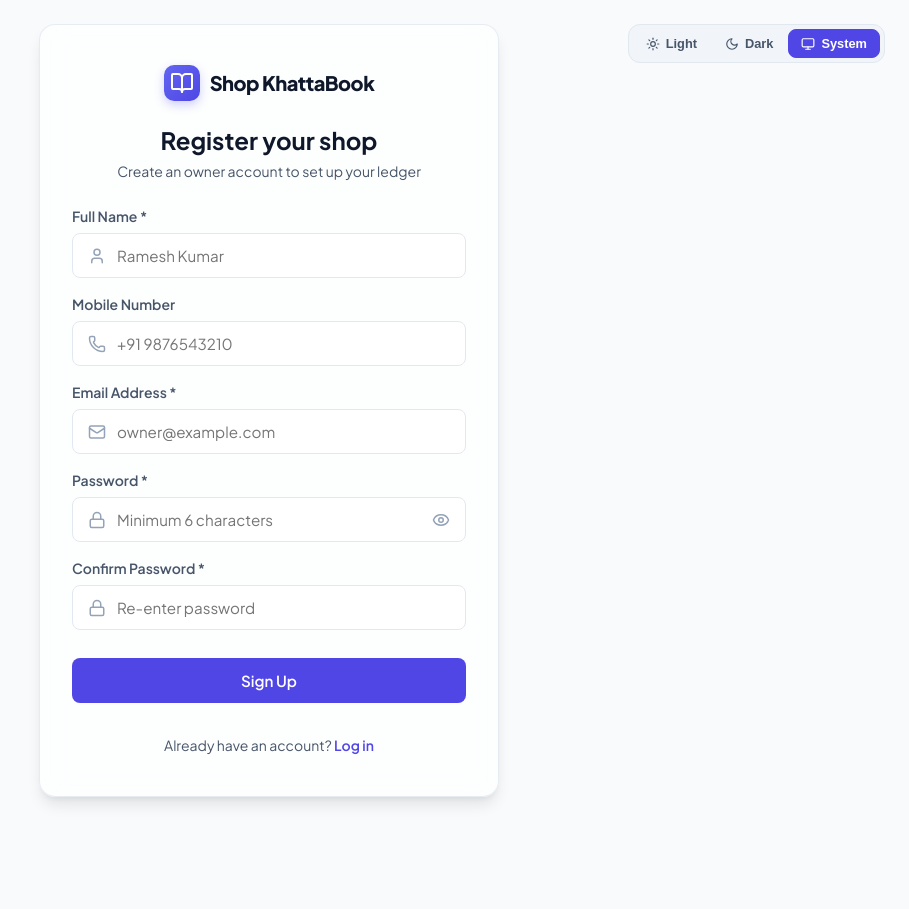
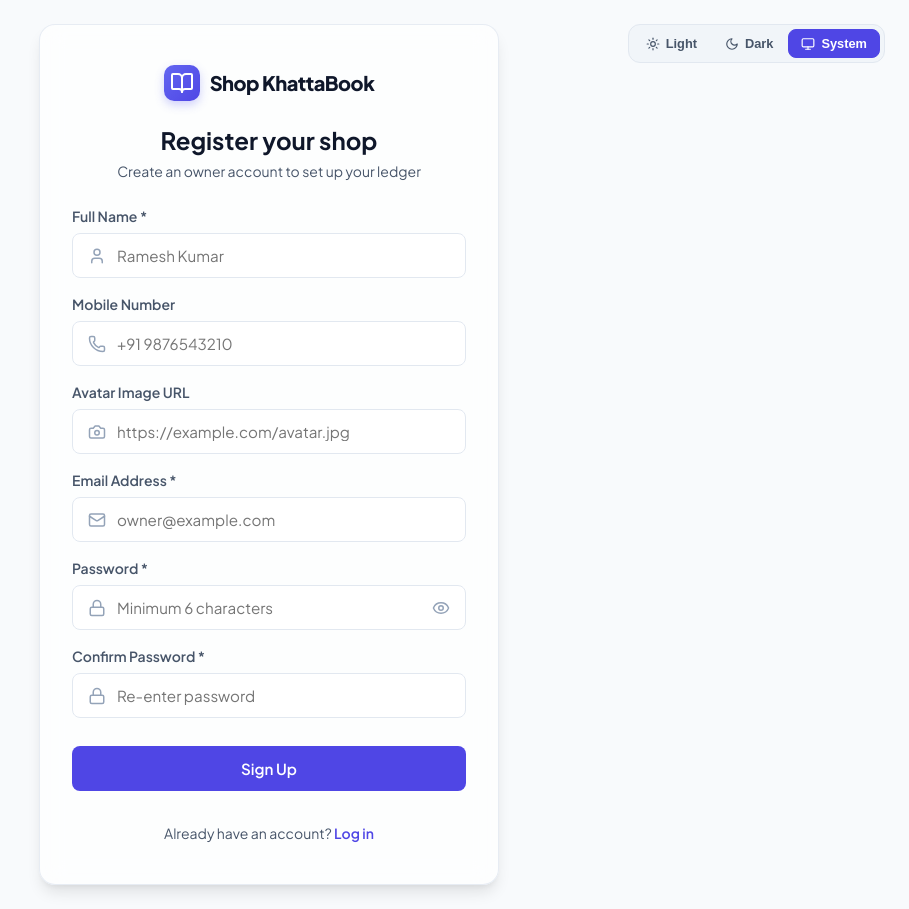
Before and after one commit to jashu-pro/shop_khatabook, a React (Vite) app: page /signup in a window 1280 px wide. Shown: the whole page, without its empty margins (371-1280 px from the left). Before the commit the page ends 821 px from the top, so only its background shows below. Built offline with nearby package versions, Linux system fonts and the light colour scheme; no server answers.

Commit message:
feat: add optional avatar_url input in signup form

```diff
--- a/src/features/auth/pages/Signup.tsx
+++ b/src/features/auth/pages/Signup.tsx
@@ -3,7 +3,7 @@ import { useNavigate, Link } from 'react-router-dom';
 import { useAuthStore } from '@/store/authStore';
 import { APP_NAME } from '@/constants/env';
 import { ThemeToggle } from '@/components/layout/ThemeToggle';
-import { User, Mail, Lock, Phone, Eye, EyeOff, Loader2, AlertCircle, BookOpen } from 'lucide-react';
+import { User, Mail, Lock, Phone, Eye, EyeOff, Loader2, AlertCircle, BookOpen, Camera } from 'lucide-react';
 
 export const Signup: React.FC = () => {
   const navigate = useNavigate();
@@ -12,6 +12,7 @@ export const Signup: React.FC = () => {
   const [fullName, setFullName] = useState('');
   const [email, setEmail] = useState('');
   const [phone, setPhone] = useState('');
+  const [avatarUrl, setAvatarUrl] = useState('');
   const [password, setPassword] = useState('');
   const [confirmPassword, setConfirmPassword] = useState('');
   const [showPassword, setShowPassword] = useState(false);
@@ -54,7 +55,7 @@ export const Signup: React.FC = () => {
     }
 
     try {
-      await signUp(email.trim(), password, fullName.trim(), phone.trim());
+      await signUp(email.trim(), password, fullName.trim(), phone.trim(), avatarUrl.trim());
       navigate('/', { replace: true });
     } catch (err: any) {
       // Handled by store
@@ -124,6 +125,39 @@ export const Signup: React.FC = () => {
                 disabled={loading}
                 autoComplete="tel"
               />
+            </div>
+          </div>
+
+          <div className="input-group">
+            <label className="input-label" htmlFor="signup-avatar">Avatar Image URL</label>
+            <div style={styles.inputWrapper}>
+              <Camera size={18} style={styles.inputIcon} />
+              <input
+                id="signup-avatar"
+                type="url"
+                placeholder="https://example.com/avatar.jpg"
+                className="input-field"
+                style={{ paddingLeft: '44px', paddingRight: avatarUrl.trim() ? '50px' : '16px' }}
+                value={avatarUrl}
+                onChange={(e) => setAvatarUrl(e.target.value)}
+                disabled={loading}
+              />
+              {avatarUrl.trim() && (
+                <img
+                  src={avatarUrl.trim()}
+                  alt="Avatar Preview"
+                  style={{
+                    position: 'absolute',
+                    right: '12px',
+                    width: '28px',
+                    height: '28px',
+                    borderRadius: '50%',
+                    objectFit: 'cover',
+                    border: '1px solid var(--border-color)',
+                  }}
+                  onError={(e) => { (e.target as HTMLElement).style.display = 'none'; }}
+                />
+              )}
             </div>
           </div>
 
--- a/src/features/auth/services/auth.service.ts
+++ b/src/features/auth/services/auth.service.ts
@@ -11,7 +11,7 @@ export const authService = {
   /**
    * Register a new user with email, password, and metadata
    */
-  async signUp(email: string, password: string, fullName: string, phoneNumber?: string): Promise<AuthResponse> {
+  async signUp(email: string, password: string, fullName: string, phoneNumber?: string, avatarUrl?: string): Promise<AuthResponse> {
     if (!IS_ENV_VALID) throw new Error('Supabase is not configured.');
     return await supabase.auth.signUp({
       email,
@@ -20,6 +20,7 @@ export const authService = {
         data: {
           full_name: fullName,
           phone_number: phoneNumber || '',
+          avatar_url: avatarUrl || '',
         },
       },
     });
--- a/src/store/authStore.ts
+++ b/src/store/authStore.ts
@@ -12,7 +12,7 @@ interface AuthState {
   // Actions
   initializeAuth: () => () => void; // Returns unsubscribe function
   signIn: (email: string, password: string) => Promise<void>;
-  signUp: (email: string, password: string, fullName: string, phoneNumber?: string) => Promise<void>;
+  signUp: (email: string, password: string, fullName: string, phoneNumber?: string, avatarUrl?: string) => Promise<void>;
   signInWithGoogle: () => Promise<void>;
   resetPassword: (email: string) => Promise<void>;
   signOut: () => Promise<void>;
@@ -85,10 +85,10 @@ export const useAuthStore = create<AuthState>((set) => ({
     }
   },
 
-  signUp: async (email, password, fullName, phoneNumber) => {
+  signUp: async (email, password, fullName, phoneNumber, avatarUrl) => {
     set({ loading: true, error: null });
     try {
-      const { data, error } = await authService.signUp(email, password, fullName, phoneNumber);
+      const { data, error } = await authService.signUp(email, password, fullName, phoneNumber, avatarUrl);
       if (error) throw error;
       set({
         session: data.session,
```
